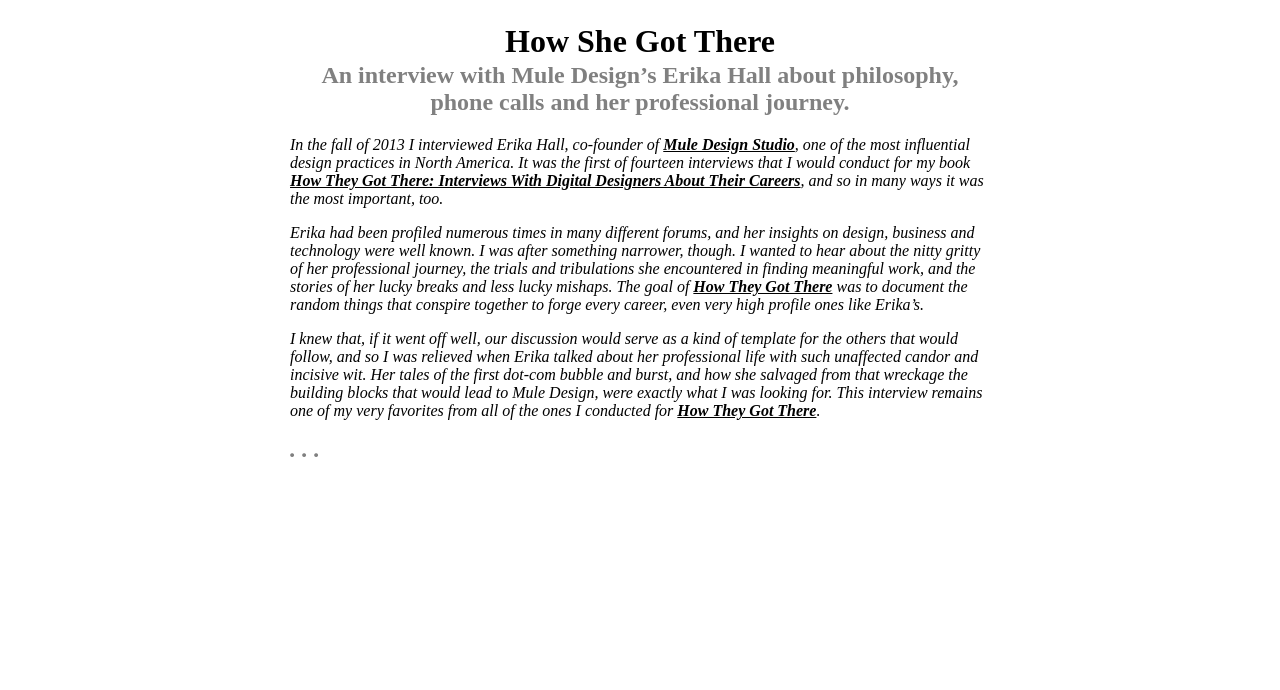
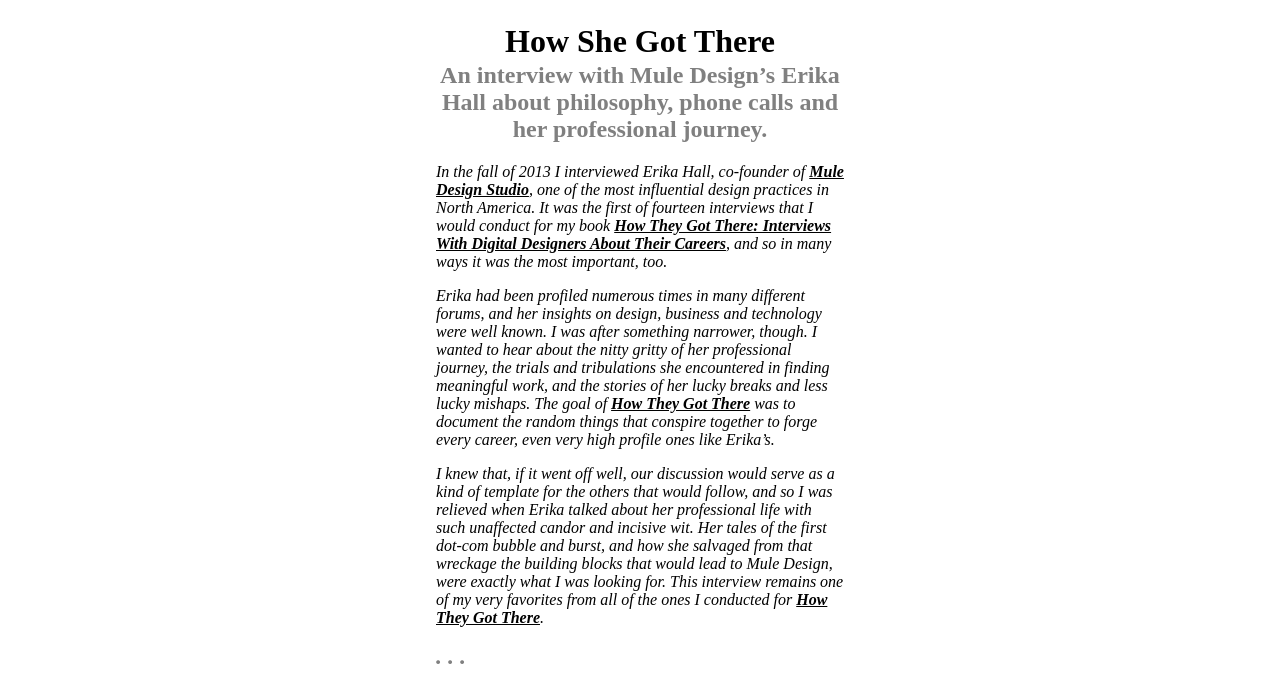
Before and after one commit to greenfox-zerda-lasers/tamasc, a plain HTML site: page week-01/day-1/medium article/index.html in a window 1280 px wide. Shown: the part 958-1648 px from the top of the page. Before the commit the page ends 1441 px from the top, so only its background shows below. Drawn offline with Linux system fonts and the light colour scheme.

Commit message:
actualliz nothing to commit...

```diff
--- a/week-01/day-1/medium article/style.css
+++ b/week-01/day-1/medium article/style.css
@@ -12,7 +12,7 @@
   font-style: italic;
 }
 .artc{
-  max-width: 700px;
+  max-width: 408px;
   position: relative;
   margin-left: auto;
   margin-right: auto;
```
